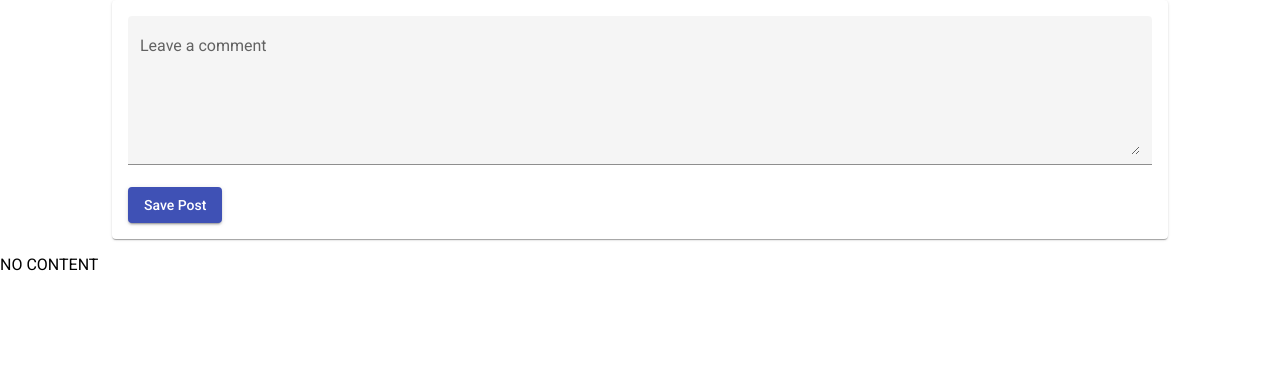
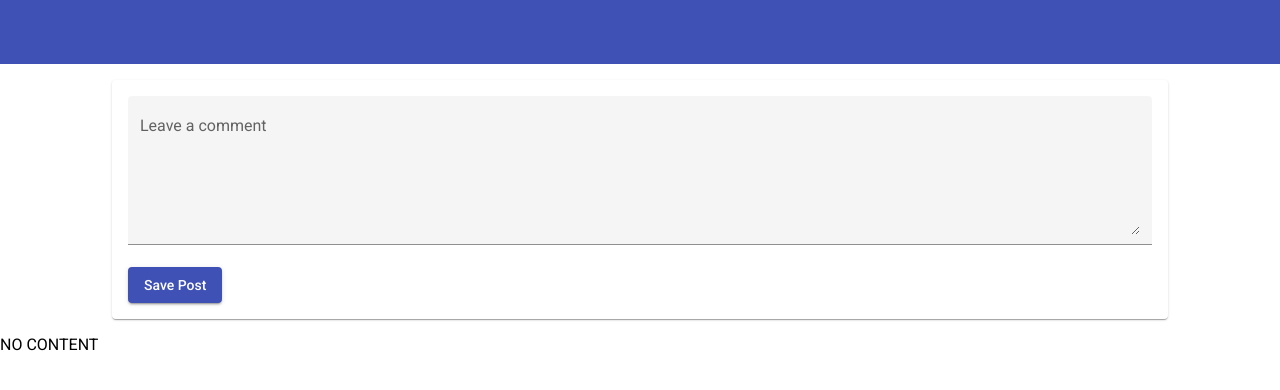
Before and after one commit to maurino72/mean-course, an Angular app: page / in a window 1280 px wide. Shown: the top 390 px of the page. Built offline with nearby package versions, Linux system fonts and the light colour scheme.

Commit message:
Adding Toolbar

```diff
--- a/src/app/app.component.css
+++ b/src/app/app.component.css
@@ -0,0 +1,3 @@
+main {
+  margin-top: 1rem;
+}
--- a/src/app/app.component.html
+++ b/src/app/app.component.html
@@ -1 +1,4 @@
-<app-post-create></app-post-create>
+<app-header></app-header>
+<main>
+  <app-post-create></app-post-create>
+</main>
--- a/src/app/app.module.ts
+++ b/src/app/app.module.ts
@@ -1,3 +1,4 @@
+import { HeaderComponent } from './components/header/header.component';
 import { BrowserAnimationsModule } from '@angular/platform-browser/animations';
 import { PostCreateComponent } from './components/posts/post-create/post-create.component';
 import { NgModule } from '@angular/core';
@@ -5,12 +6,13 @@
 import { MatInputModule } from '@angular/material/input';
 import { MatCardModule } from '@angular/material/card';
 import { MatButtonModule } from '@angular/material/button';
+import { MatToolbarModule } from '@angular/material/toolbar';
 
 import { AppComponent } from './app.component';
 import { FormsModule } from '@angular/forms';
 
 @NgModule({
-  declarations: [AppComponent, PostCreateComponent],
+  declarations: [AppComponent, PostCreateComponent, HeaderComponent],
   imports: [
     BrowserModule,
     FormsModule,
@@ -18,6 +20,7 @@
     MatInputModule,
     MatCardModule,
     MatButtonModule,
+    MatToolbarModule,
   ],
   providers: [],
   bootstrap: [AppComponent],
--- /dev/null
+++ b/src/app/components/header/header.component.html
@@ -0,0 +1 @@
+<mat-toolbar color="primary"></mat-toolbar>
```
Also changed, not shown: src/app/components/header/header.component.ts (added, +8 -0 lines), src/app/components/header/header.component.css (added).
